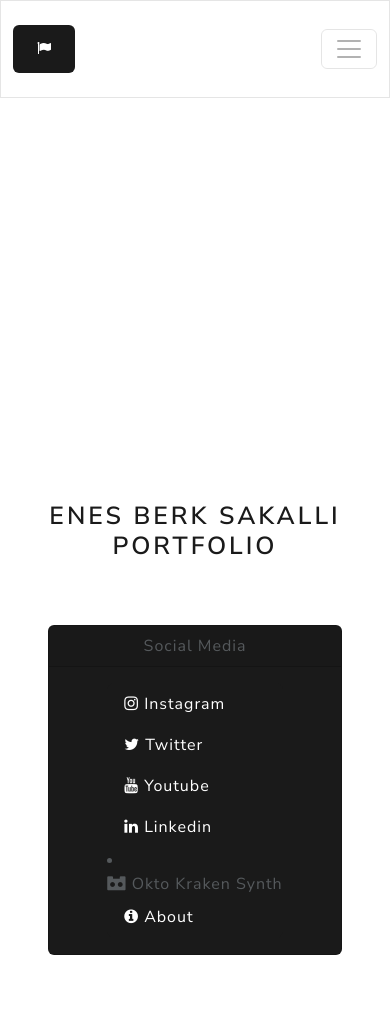
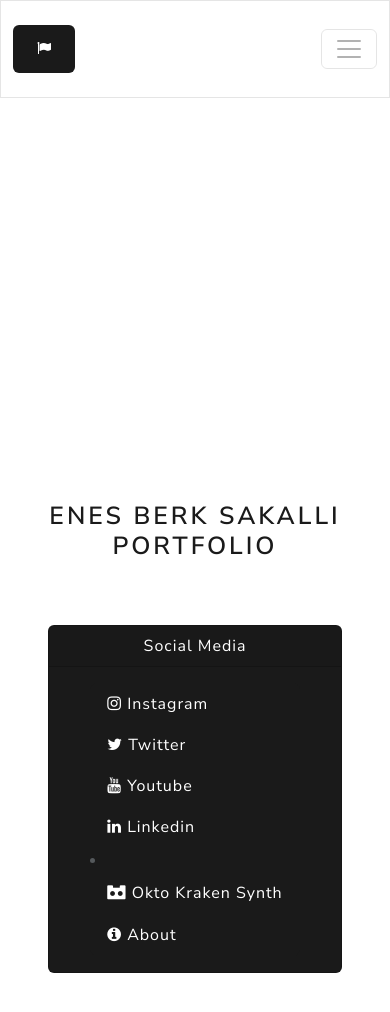
Before and after one commit to enesBerkSakalli/enesBerkSakalli.github.io, a plain HTML site: page index.html in a window 390 px wide. Drawn offline with nearby package versions, Linux system fonts and the light colour scheme; some packages are replaced by stand-ins of ours; a script that the page names is missing.

Commit message:
Add rendering error

```diff
--- a/index.html
+++ b/index.html
@@ -70,10 +70,13 @@
                         </span>
                     </button>
                 </div>
-                <button class="navbar-toggler" type="button" data-bs-toggle="collapse" data-bs-target="#navbarColor03"
+
+                <div class="pl-2">
+                    <button class="navbar-toggler" type="button" data-bs-toggle="collapse" data-bs-target="#navbarColor03"
                     aria-controls="navbarColor03" aria-expanded="false" aria-label="Toggle navigation">
                     <span class="navbar-toggler-icon"></span>
                 </button>
+                </div>
 
                 <div class="collapse navbar-collapse" id="navbarColor03">
                     <ul class="navbar-nav me-auto">
@@ -162,7 +165,7 @@
         <div class="d-lg-none pt-2">
             <div class="card bg-primary m-5">
                 <div class="card-header text-center">
-                    Social Media
+                    <span style="color:white;">Social Media</span>
                 </div>
                 <div class="card-body">
                     <div class="d-flex aligns-items-center justify-content-center">
@@ -194,7 +197,7 @@
                             </a>
 
                             <li>
-                                <a class="dropdown-item" href="./okto-kraken-synth/index.html">
+                                <a class="list-group-item list-group-item-action active" href="./okto-kraken-synth/index.html">
                                     <i class="fa fa-simplybuilt" aria-hidden="true"></i>
                                     Okto Kraken Synth</a>
                             </li>
```
